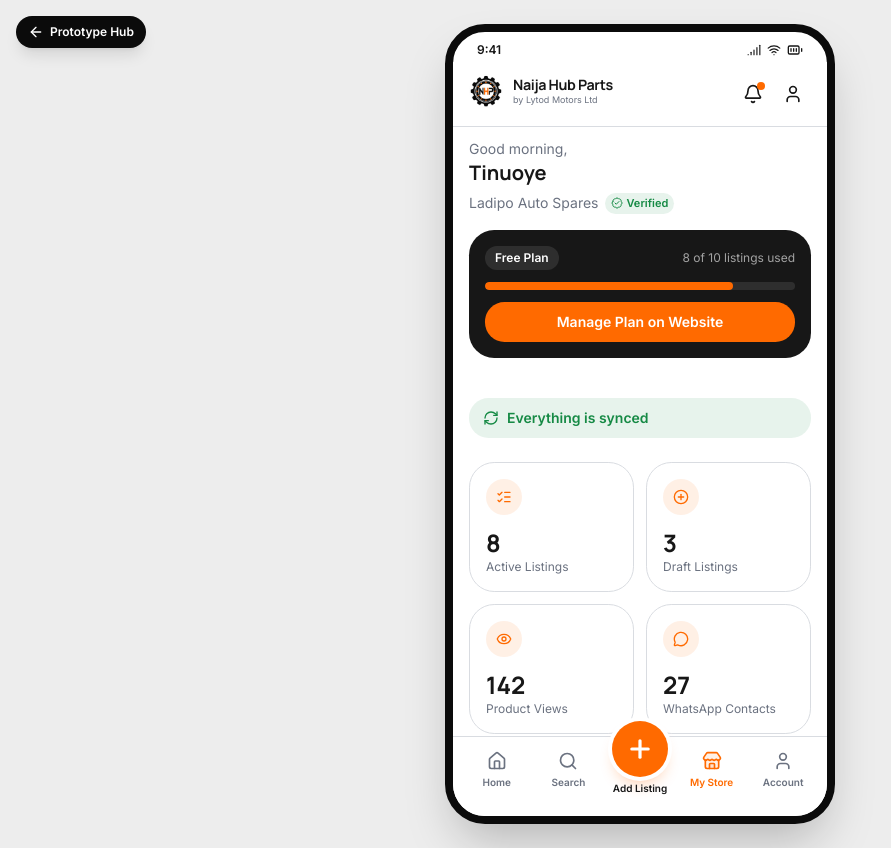
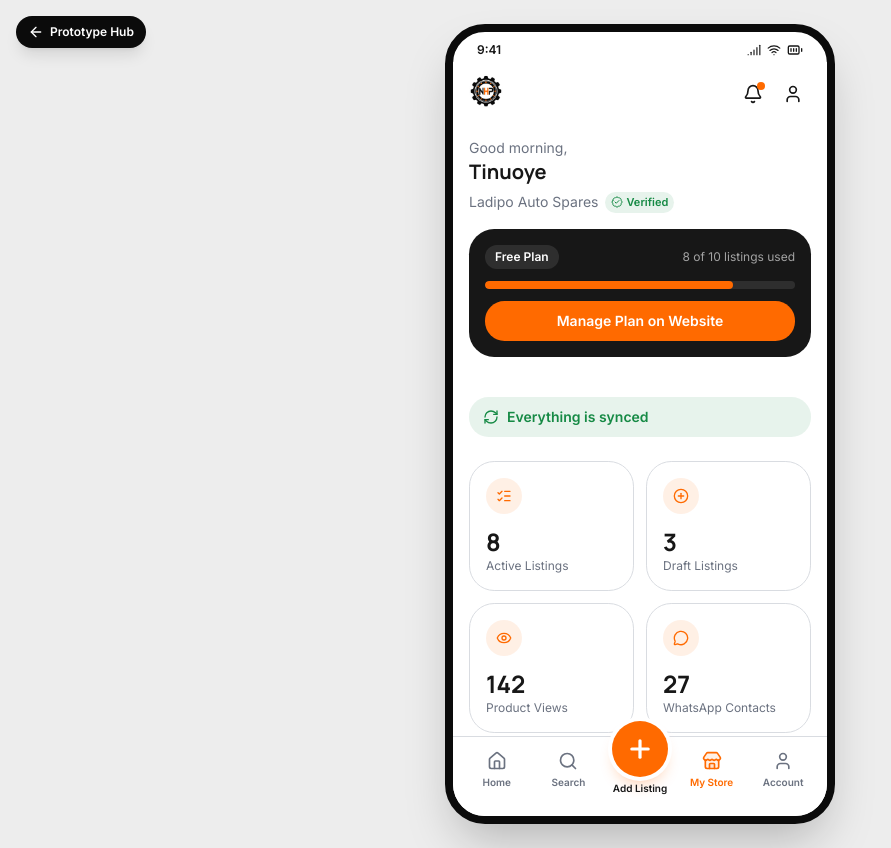
Before and after one commit to royaldev1004/naija-hub-parts-design, a Next.js app: page /mobile/dashboard in a window 1280 px wide. Shown: the whole page, without its empty margins (0-891 px from the left). Built offline with nearby package versions, Linux system fonts and the light colour scheme.

Commit message:
feat: remove border and wordmark from dashboard nav
Updated dashboard navigation style for cleaner look

Co-authored-by: Royal Dev <269332745+royaldev1004@users.noreply.github.com>

```diff
--- a/app/mobile/dashboard/page.tsx
+++ b/app/mobile/dashboard/page.tsx
@@ -36,9 +36,9 @@ export default function DashboardScreen() {
   return (
     <PhoneShell nav>
       {/* Individual navbar — separate from the hero */}
-      <nav className="sticky top-0 z-10 flex items-center justify-between border-b border-border bg-card/95 px-4 py-3 backdrop-blur">
+      <nav className="sticky top-0 z-10 flex items-center justify-between bg-card/95 px-4 py-3 backdrop-blur">
         <Link href="/mobile/home" aria-label="Naija Hub Parts home">
-          <Logo variant="light" size={34} withWordmark />
+          <Logo variant="light" size={34} />
         </Link>
         <div className="flex items-center gap-1">
           <Link
```
